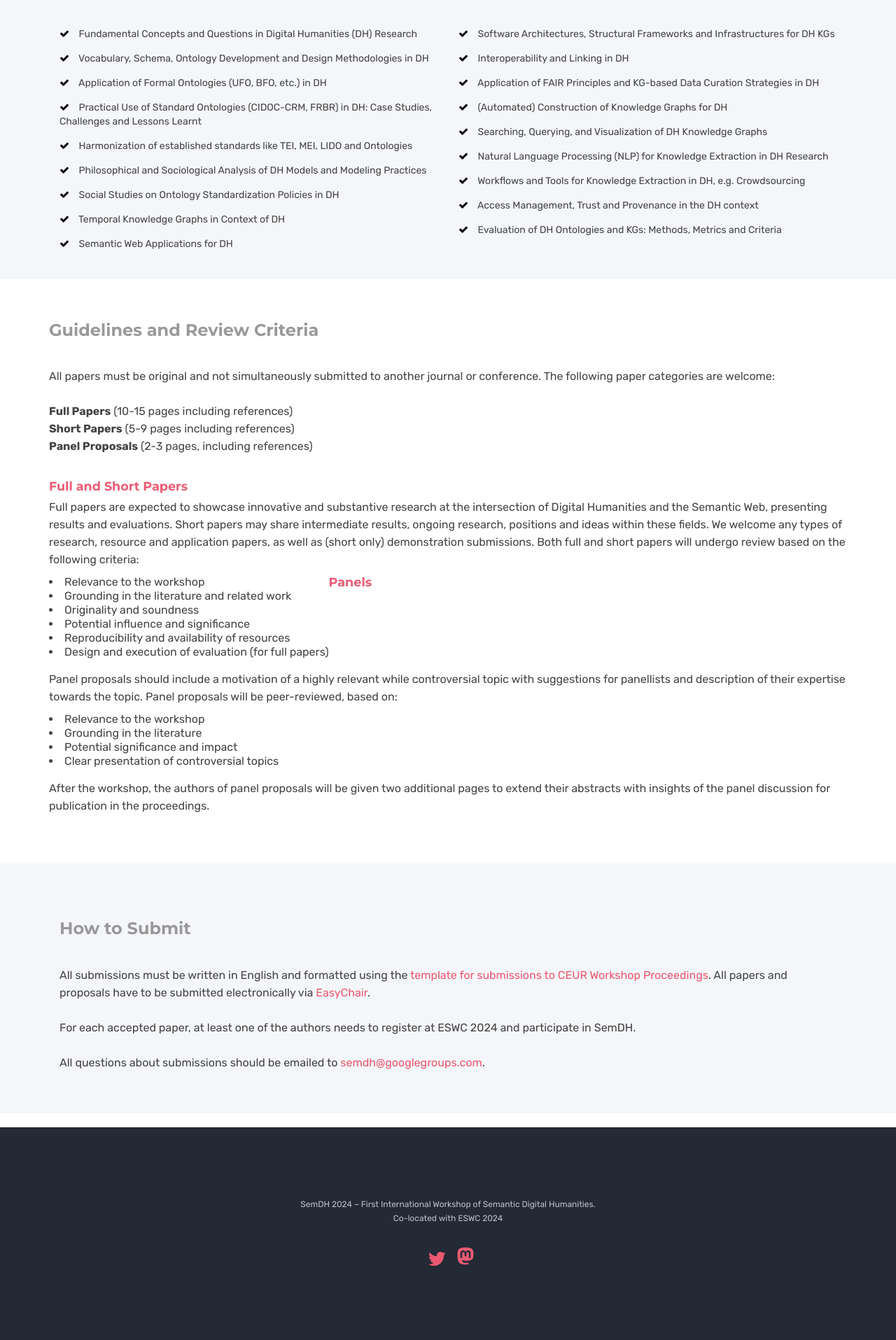
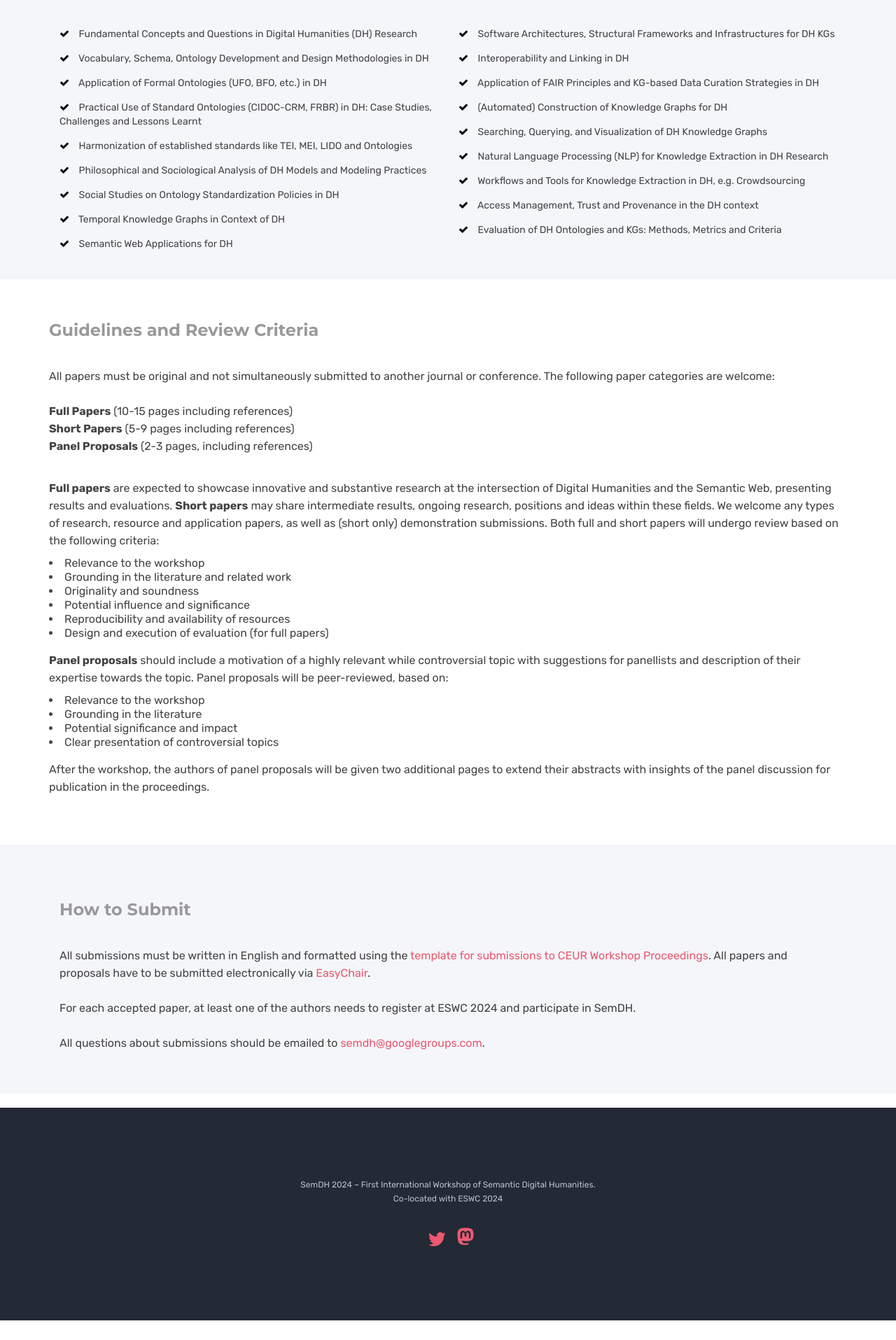
Before and after one commit to SemDH/semdh.github.io, a Jekyll site: the page built from callforpapers.html, in a window 1280 px wide. Shown: the part 765-2680 px from the top of the page at 70% size. Built offline with Jekyll 4.4.1, drawn with Linux system fonts in a browser that asks for light colours.

Commit message:
call for paper update

```diff
--- a/callforpapers.html
+++ b/callforpapers.html
@@ -166,9 +166,7 @@ canonical: https://semdh.github.io
       <br />
     </p>
 
-    <h6>Full and Short Papers</h6>
-
-    <p class="lead">Full papers are expected to showcase innovative and substantive research at the intersection of Digital Humanities and the Semantic Web, presenting results and evaluations. Short papers may share intermediate results, ongoing research, positions and ideas within these fields. We welcome any types of research, resource and application papers, as well as (short only) demonstration submissions. Both full and short papers will undergo review based on the following criteria: </p>
+    <p class="lead"><strong>Full papers</strong> are expected to showcase innovative and substantive research at the intersection of Digital Humanities and the Semantic Web, presenting results and evaluations. <strong>Short papers</strong> may share intermediate results, ongoing research, positions and ideas within these fields. We welcome any types of research, resource and application papers, as well as (short only) demonstration submissions. Both full and short papers will undergo review based on the following criteria: </p>
     <ul class="unorderedlist">
       <li>Relevance to the workshop</li>
       <li>Grounding in the literature and related work</li>
@@ -178,9 +176,7 @@ canonical: https://semdh.github.io
       <li>Design and execution of evaluation (for full papers)</li>
     </ul>
 
-    <h6>Panels</h6>
-
-  <p class="lead">Panel proposals should include a motivation of a highly relevant while controversial topic with suggestions for panellists and description of their expertise towards the topic. Panel proposals will be peer-reviewed, based on: </p>
+  <p class="lead"><strong>Panel proposals</strong> should include a motivation of a highly relevant while controversial topic with suggestions for panellists and description of their expertise towards the topic. Panel proposals will be peer-reviewed, based on: </p>
   <ul class="unorderedlist">
     <li>Relevance to the workshop</li>
     <li>Grounding in the literature</li>
```
